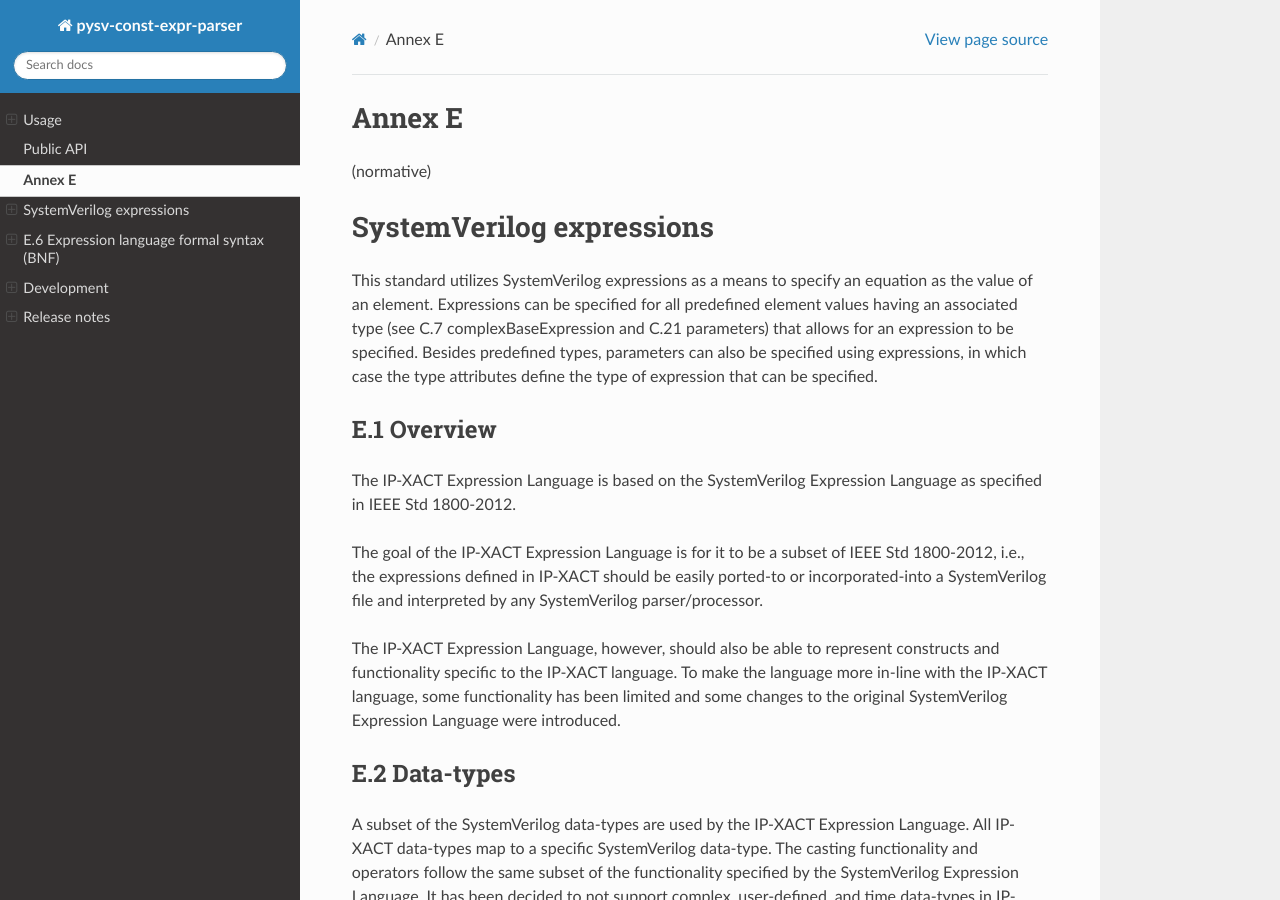
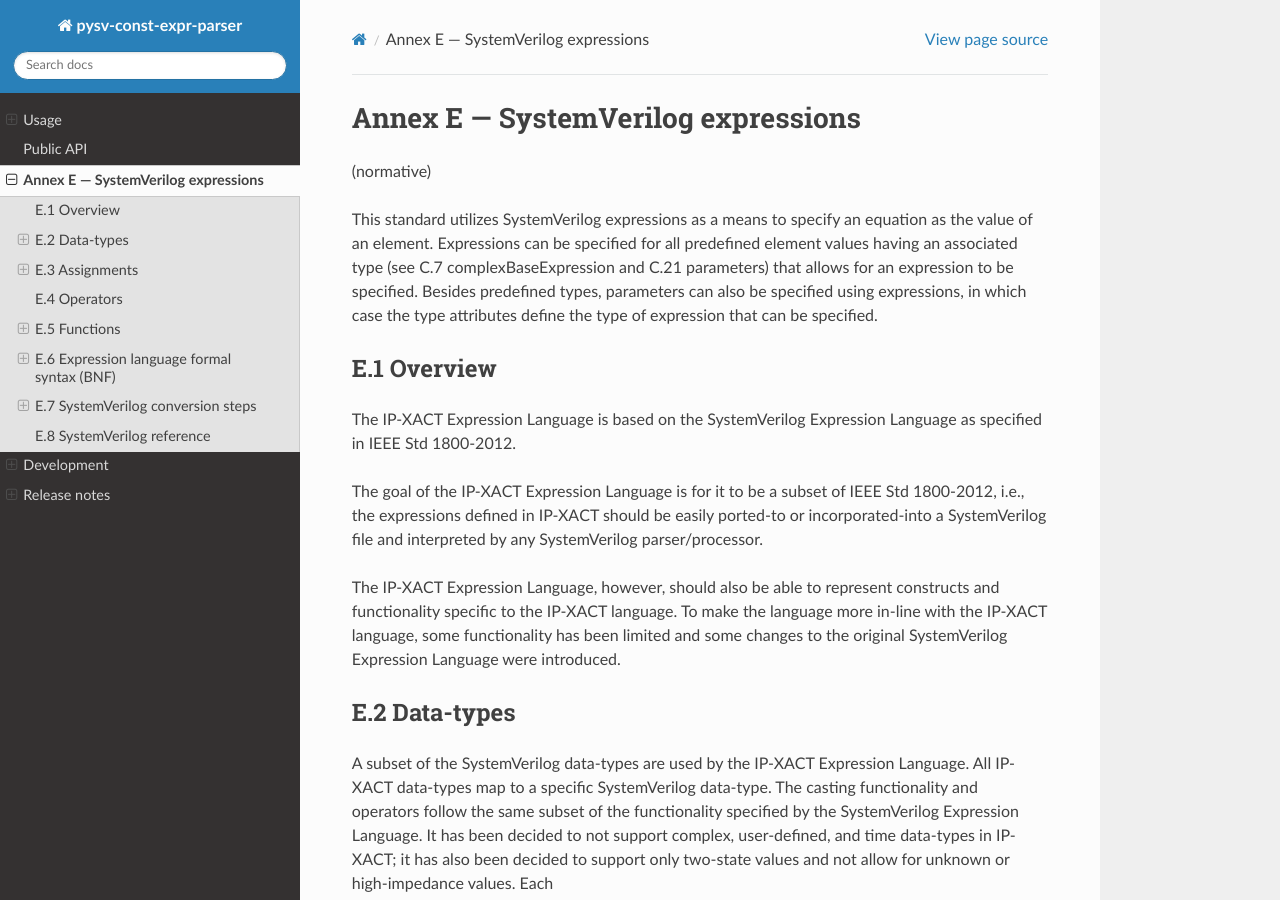
Before and after one commit to amal-khailtash/pysv-const-expr-parser, a Sphinx documentation site: the page built from docs/AnnexE.md, in a window 1280 px wide and 900 px high. Built offline with Sphinx 7.4.7 and the Read the Docs theme 3.1.0, drawn with Linux system fonts in a browser that asks for light colours.

Commit message:
docs: fix Annex E heading hierarchy

````diff
--- a/docs/AnnexE.md
+++ b/docs/AnnexE.md
@@ -12,11 +12,10 @@ blockquote {
 }
 </style>
 
-# Annex E
+# Annex E — SystemVerilog expressions
 
 (normative)
 
-# SystemVerilog expressions
 This standard utilizes SystemVerilog expressions as a means to specify an equation as the value of
 an element.  Expressions can be specified for all predefined element values having an associated type (see
 C.7 complexBaseExpression and C.21 parameters) that allows for an expression to be
@@ -269,7 +268,7 @@ Implementations may set a limit on the maximum length of identifiers, but the li
 characters. If an identifier exceeds the implementation-specific length limit, an error shall be reported.
 
 (e731)=
-### E.3.7.1 Escaped identifier references
+#### E.3.7.1 Escaped identifier references
 Escaped identifier references shall start with the backslash character (`\`) and end with white space (a space,
 tab, or newline). They provide a means of including the characters that are part of the XML schema
 NameChar definition, but are not allowed to be specified directly for an identifier.
@@ -286,7 +285,7 @@ Example
 \a.b
 ```
 
-### E.3.7.2 Keywords
+#### E.3.7.2 Keywords
 Keywords are predefined non-escaped identifiers that are used to define the language constructs. All
 keywords are defined in lowercase only. A keyword preceded by an escape character (see [E.3.7.1](#e731)) is not
 interpreted as a keyword.
@@ -632,7 +631,7 @@ function is called shall only be resolved in views in which the port slice exist
 Example:
 <ipxact:condition>$ipxact_port_value(portSlice) == 4'ha</ipxact:condition>
 
-#### E.5.5 IP-XACT specific escape sequences
+### E.5.5 IP-XACT specific escape sequences
 The IP-XACT specific escape sequences are shown in Table E.8.
 
 *Table E.8—IP-XACT escape sequences*
@@ -676,7 +675,7 @@ Example:
 <ipxact:displayName>component_$ipxact_parameter_value(P)</ipxact:displayName>
 ```
 
-# E.6 Expression language formal syntax (BNF)
+## E.6 Expression language formal syntax (BNF)
 The formal syntax is described using Backus-Naur Form (BNF). The syntax of the expression language
 source is derived from the starting symbol constant_expression (see E.6.3.3).
 The following meta-syntax conventions used are used here:
@@ -686,7 +685,7 @@ The following meta-syntax conventions used are used here:
   — Square brackets ( [ ] ) enclose optional items.
   — Braces ( { } ) enclose items that can be repeated zero or more times.
 
-## E.6.1 Declarations: declaration data types
+### E.6.1 Declarations: declaration data types
 ```bnf
 casting_type        ::= simple_type | constant_primary | signing
 integer_type        ::= integer_vector_type | integer_atom_type
@@ -697,8 +696,8 @@ signing             ::= "signed" | "unsigned"
 simple_type         ::= integer_type | non_integer_type
 ```
 
-## E.6.2 Behavioral statements: Case statements
-### E.6.2.1 Patterns
+### E.6.2 Behavioral statements: Case statements
+#### E.6.2.1 Patterns
 ```bnf
 assignment_pattern ::= "'{" constant_expression { "," constant_expression } "}"
                      | "'{" array_pattern_key ":" constant_expression { "," array_pattern_key ":" constant_expression } "}"
@@ -709,14 +708,14 @@ assignment_pattern_expression_type     ::= integer_atom_type
 constant_assignment_pattern_expression ::= assignment_pattern_expression
 ```
 
-### E.6.2.2 Covergroup declarations
+#### E.6.2.2 Covergroup declarations
 ```bnf
 open_range_list  ::= open_value_range { "," open_value_range }
 open_value_range ::= value_range
 ```
 
-## E.6.3 Expressions
-### E.6.3.1 Concatenations
+### E.6.3 Expressions
+#### E.6.3.1 Concatenations
 ```bnf
 constant_concatenation          ::= "{" constant_expression { "," constant_expression } "}"
 constant_multiple_concatenation ::= "{" constant_expression constant_concatenation "}"
@@ -731,7 +730,7 @@ constant_array_range_expression ::= constant_expression
                                   | constant_expression "-:" constant_expression
 ```
 
-### E.6.3.2 Subroutine calls
+#### E.6.3.2 Subroutine calls
 ```bnf
 math_function_call   ::= math_function_identifier    "(" list_of_arguments                      ")"
 string_function_call ::= string_function_identifier  "(" list_of_arguments                      ")"
@@ -751,7 +750,7 @@ list_of_arguments    ::= [ constant_expression ] { "," [ constant_expression ] }
 `$ipxact_packetfield_value` [^40]
 `$ipxact_port_value` [^41]
 
-### E.6.3.3 Expressions
+#### E.6.3.3 Expressions
 ```bnf
 constant_expression        ::= constant_primary
                              | unary_operator constant_primary
````
